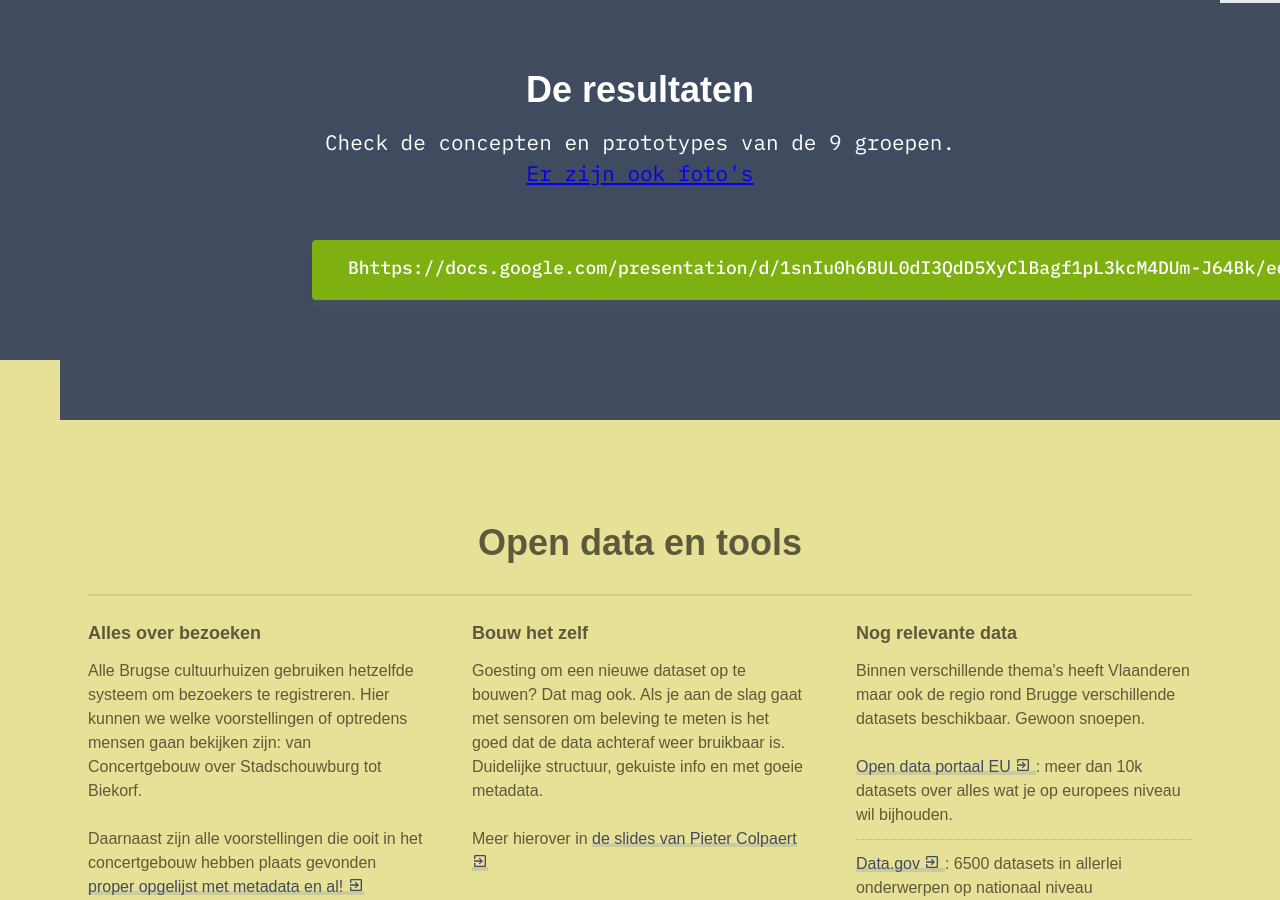
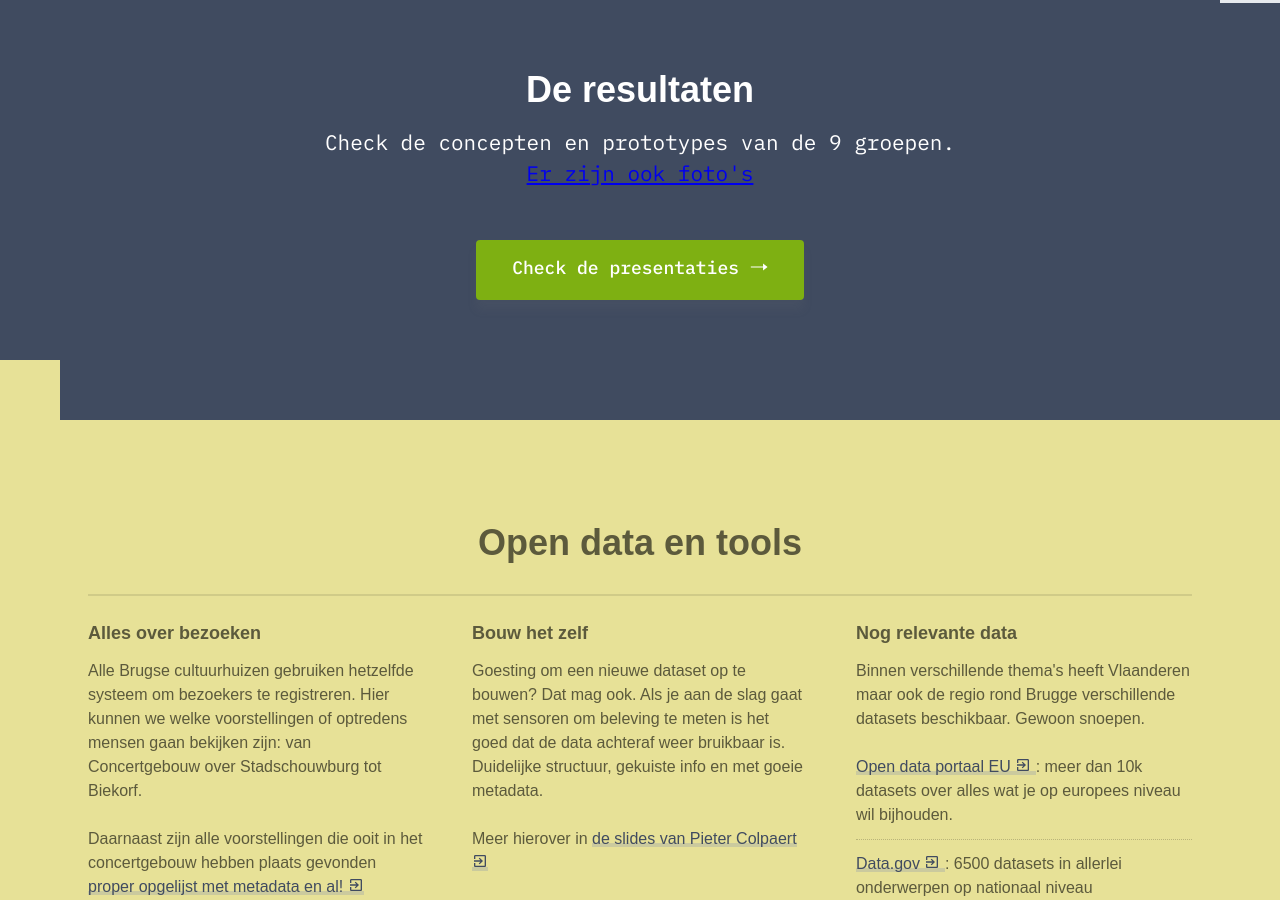
Before and after one commit to nerdlab-be/cityhacks-2019, a Jekyll site: the page built from _pages/index.markdown, in a window 1280 px wide and 900 px high, scrolled down 4674 px. Built offline with Jekyll 4.4.1, drawn with Linux system fonts in a browser that asks for light colours; some web fonts are replaced.

```diff
--- a/_pages/index.markdown
+++ b/_pages/index.markdown
@@ -77,5 +77,6 @@ coaches:
 subscribe:
   title: "De resultaten"
   para: "Check de concepten en prototypes van de 9 groepen. <a href='https://www.facebook.com/pg/turbobrugge/photos/?tab=album&album_id=2471637146425724&ref=page_internal'>Er zijn ook foto's</a>"
-  link: "Bhttps://docs.google.com/presentation/d/1snIu0h6BUL0dI3QdD5XyClBagf1pL3kcM4DUm-J64Bk/edit?usp=sharing"
+  link: "Check de presentaties"
+  linkHref: "https://docs.google.com/presentation/d/1snIu0h6BUL0dI3QdD5XyClBagf1pL3kcM4DUm-J64Bk/edit?usp=sharing"
 ---
```
